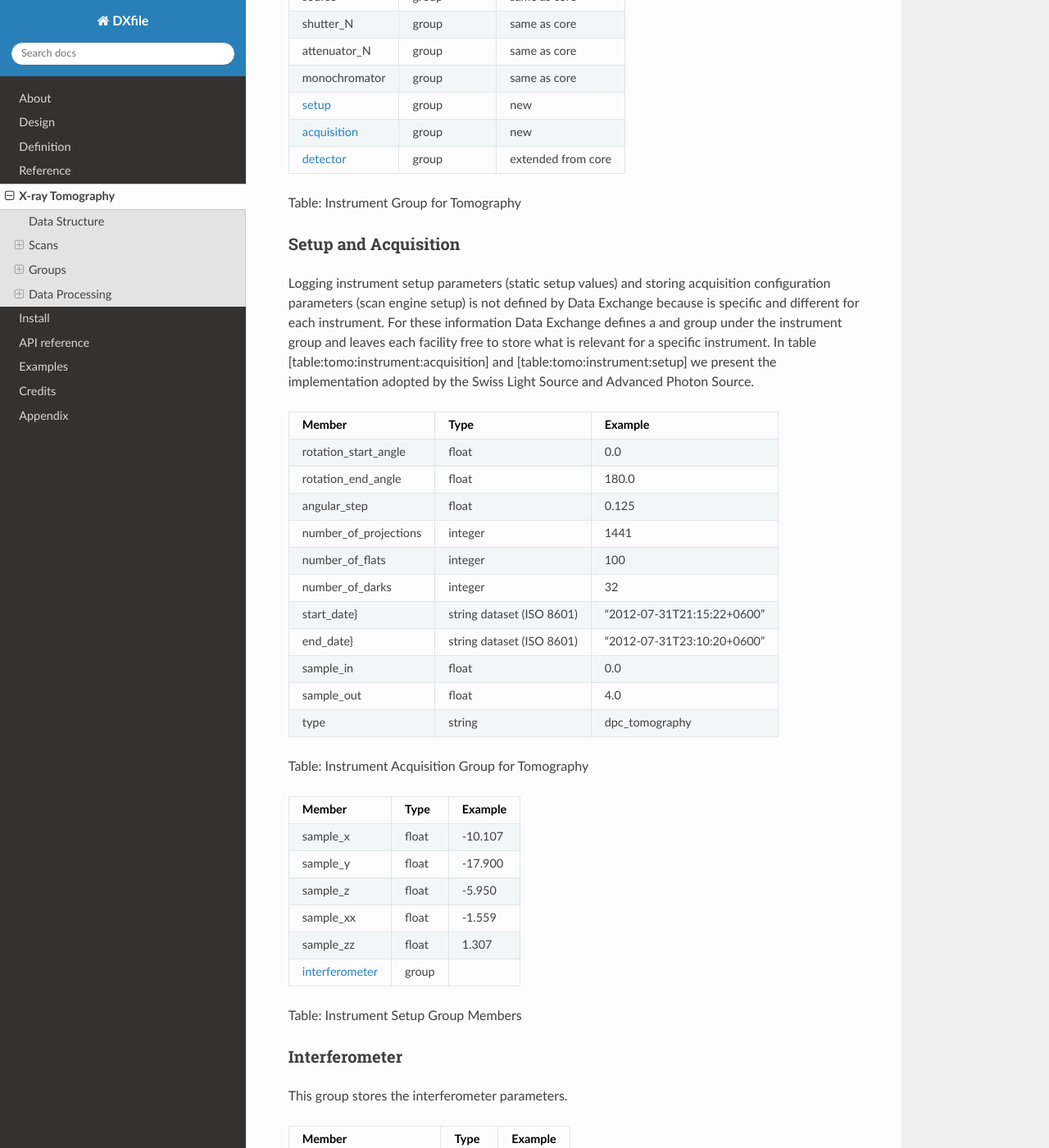
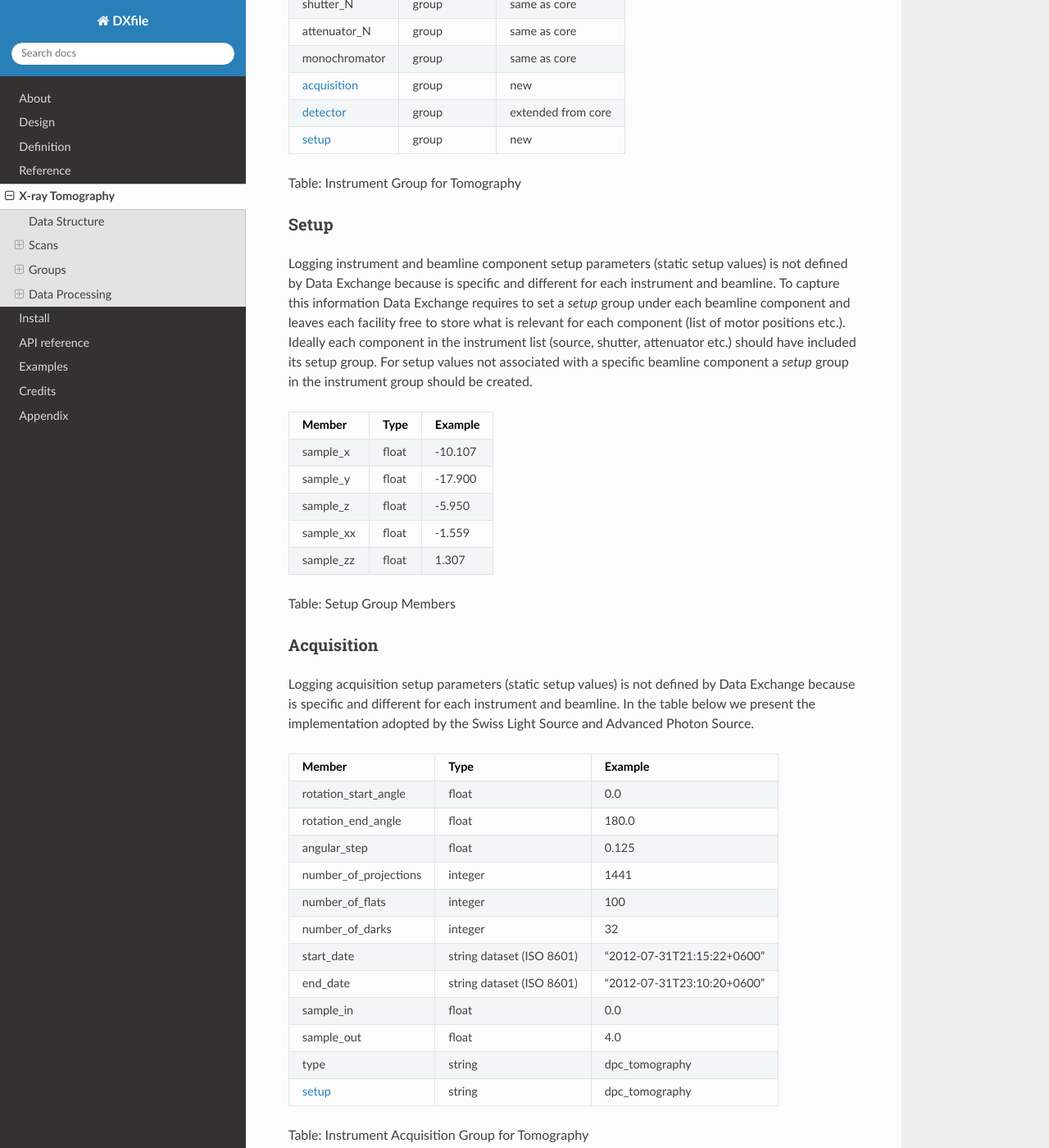
Before and after one commit to data-exchange/dxfile, a Sphinx documentation site: the page built from doc/source/xraytomo.rst, in a window 1280 px wide and 1400 px high, scrolled down 6778 px. Shown: the whole window at 82% size. Built offline with Sphinx 7.4.7 and the Read the Docs theme 2.0.0, drawn with Linux system fonts in a browser that asks for light colours; some of the changed text lies outside the part shown.

Commit message:
Update xraytomo.rst
restored content of  /doc/source/xraytomography.rst at 2cdb77637e4bcadd1f9ececae0681fb641ec2f0e.
I did not realized last pull request renamed it.

```diff
--- a/doc/source/xraytomo.rst
+++ b/doc/source/xraytomo.rst
@@ -21,29 +21,12 @@
 Data Structure
 ==============
 
-A tomographic data set consists of a series of projections, dark and
-white field images. The dark and white fields must have the same
-projection image dimensions and can be collected at any time before,
-after or during the projection data collection. The angular position of
-the tomographic rotation axis, theta, can be used to keep track of when
-the dark and white images are collected.
-
-These examples show projection, dark, and white images saved in three
-3D arrays as shown in Figures :ref:`MinimalTomo0` and :ref:`MinimalTomo1`
-using, by default, the natural HDF5 order of the a multidimensional array
-(rotation axis, ccd y, ccd x), i.e. with the fastest changing dimension
-being the last dimension, and the slowest changing dimension being the
-first dimension. If using the default dimension order, the axes attribute
-*theta:y:x* can be omitted. The attribute is **mandatory** if the 3D arrays
-use a different axes order. This could be the case when, for example, the
-arrays are optimized for sinogram read *y:theta:x*. As no units are
-specified the data is assumed to be in *counts* with the axes (x, y)
-in pixels. If the positions of the rotation axis for each projection,
-dark, and white images are not specified via theta dimension scale datasets,
-it is assumed that the raw projections are taken at equally spaced angular
-intervals between 0 and 180 degree, with white and dark field collected
-at the same time before or after the projection data collection.
-
+A tomographic data set consists of a series of projections, dark and white field images. The dark and white fields must have the same
+projection image dimensions and can be collected at any time before, after or during the projection data collection. The angular position of
+the tomographic rotation axis, theta, can be used to keep track of when the dark and white images are collected.
+These examples show projection, dark, and white images saved in three 3D arrays as shown in Figures :ref:`MinimalTomo0` and :ref:`MinimalTomo1` using, by default, the natural HDF5 order of the a multidimensional array (rotation axis, ccd y, ccd x), i.e. with the fastest changing dimension being the last dimension, and the slowest changing dimension being the first dimension. If using the default dimension order, the axes attribute *theta:y:x* can be
+omitted. The attribute is **mandatory** if the 3D arrays use a different axes order. This could be the case when, for example, the arrays are
+optimized for sinogram read *y:theta:x*. As no units are specified the data is assumed to be in *counts" with the axes (x, y) in pixels. If the positions of the rotation axis for each projection, dark, and white images are not specified via theta dimension scale datasets, it is assumed that the raw projections are taken at equally spaced angular intervals between 0 and 180 degree, with white and dark field collected at the same time before or after the projection data collection.
 
 .. _MinimalTomo0:
 
@@ -55,15 +38,10 @@
    Diagram of a minimal Data Exchange file for a single tomographic data set including raw projections, dark, and white fields
 
 .. _MinimalTomo1:
+
 .. figure:: figures/dx_MinimalTomo1.png
    :align: center
-   :alt: Diagram of a single tomographic data set including raw projections,
-     dark and white fields. In this case, there are additional dimension descriptor
-     datasets theta, theta_dark, and theta_white that contain the positions of the
-     rotation axis for each projection, dark, and white image. The lefthand example
-     shows this as it would appear using the HDF5 H5DSattach_scale function. The
-     righthand example shows this as it would appear by manually adding an axes
-     attribute (for cases where H5DSattach_scale is unavailable).
+   :alt: Diagram of a single tomographic data set including raw projections, dark and white fields. In this case, there are additional dimension descriptor datasets theta, theta_dark, and theta_white that contain the positions of the rotation axis for each projection, dark, and white image. The lefthand example shows this as it would appear using the HDF5 H5DSattach_scale function. The righthand example shows this as it would appear by manually adding an axes attribute (for cases where H5DSattach_scale is unavailable).
    :width: 80.0%
 
    Diagram of a single tomographic data set including raw projections,
@@ -81,8 +59,8 @@
 
 Temperature
 ~~~~~~~~~~~
+.. _MinimalTomo2:
 
-.. _MinimalTomo2:
 .. figure:: figures/dx_MinimalTomo2.png
    :align: center
    :alt: Diagram of two tomographic data sets taken at two different sample temperatures (100 and 200 Celsius).
@@ -93,8 +71,8 @@
 
 Energy
 ~~~~~~
+.. _MinimalTomo3:
 
-.. _MinimalTomo3:
 .. figure:: figures/dx_MinimalTomo3.png
    :align: center
    :alt: Diagram of two tomographic data sets taken at two different energy (10 and 20 keV).
@@ -105,8 +83,8 @@
 
 Detector-sample
 ~~~~~~~~~~~~~~~
+.. _MinimalTomo4:
 
-.. _MinimalTomo4:
 .. figure:: figures/dx_MinimalTomo4.png
    :align: center
    :alt: Diagram of two tomographic data sets collected with two different detector-sample distances (5 and 9 mm). Note the use of output_data dataset to associate the detector with the exchange group generated from the acquisition.
@@ -269,28 +247,51 @@
 +----------------------------------------------+----------------------+-------------------------------+
 |                   monochromator              |       group          | same as core                  |
 +----------------------------------------------+----------------------+-------------------------------+
-|                  setup_                      |       group          | new                           |
-+----------------------------------------------+----------------------+-------------------------------+
 |                  acquisition_                |       group          | new                           |
 +----------------------------------------------+----------------------+-------------------------------+
 |                  detector_                   |       group          | extended from core            |
 +----------------------------------------------+----------------------+-------------------------------+
+|                  setup_                      |       group          | new                           |
++----------------------------------------------+----------------------+-------------------------------+
 
 Table: Instrument Group for Tomography
 
+.. _setup:
+
+Setup
+~~~~~
+Logging instrument and beamline component setup parameters (static setup values)
+is not defined by Data Exchange because is specific and different for each instrument
+and beamline. To capture this information Data Exchange requires to set a *setup*
+group under each beamline component and leaves each facility free to store what
+is relevant for each component (list of motor positions etc.).
+Ideally each component in the instrument list (source, shutter, attenuator etc.) should have
+included its setup group. For setup values not associated with a specific beamline component
+a  *setup* group in the instrument group should be created.
+
++----------------------------------------------+----------------------------------+----------------------------------+
+|     Member                                   |      Type                        |            Example               |
++==============================================+==================================+==================================+
+|    sample_x                                  |      float                       |      -10.107                     |
++----------------------------------------------+----------------------------------+----------------------------------+
+|    sample_y                                  |      float                       |       -17.900                    |
++----------------------------------------------+----------------------------------+----------------------------------+
+|    sample_z                                  |      float                       |      -5.950                      |
++----------------------------------------------+----------------------------------+----------------------------------+
+|    sample_xx                                 |      float                       |      -1.559                      |
++----------------------------------------------+----------------------------------+----------------------------------+
+|    sample_zz                                 |      float                       |      1.307                       |
++----------------------------------------------+----------------------------------+----------------------------------+
+
+Table: Setup Group Members
+
 .. _acquisition:
 
-Setup and Acquisition
-~~~~~~~~~~~~~~~~~~~~~
-
-Logging instrument setup parameters (static
-setup values) and storing acquisition configuration parameters (scan
-engine setup) is not defined by Data Exchange because is specific and
-different for each instrument. For these information Data Exchange
-defines a and group under the instrument group and leaves each facility
-free to store what is relevant for a specific instrument. In table
-[table:tomo:instrument:acquisition] and [table:tomo:instrument:setup] we
-present the implementation adopted by the Swiss Light Source and
+Acquisition
+~~~~~~~~~~~
+Logging acquisition setup parameters (static setup values) is not defined by Data Exchange
+because is specific and different for each instrument and beamline.
+In the table below we present the implementation adopted by the Swiss Light Source and
 Advanced Photon Source.
 
 
@@ -309,9 +310,9 @@
 +----------------------------------------------+----------------------------------+----------------------------------+
 |    number_of_darks                           |      integer                     |      32                          |
 +----------------------------------------------+----------------------------------+----------------------------------+
-|    start_date}                               | string dataset (ISO 8601)        |      "2012-07-31T21:15:22+0600"  |
+|    start_date                                | string dataset (ISO 8601)        |      "2012-07-31T21:15:22+0600"  |
 +----------------------------------------------+----------------------------------+----------------------------------+
-|    end_date}                                 | string dataset (ISO 8601)        |      "2012-07-31T23:10:20+0600"  |
+|    end_date                                  | string dataset (ISO 8601)        |      "2012-07-31T23:10:20+0600"  |
 +----------------------------------------------+----------------------------------+----------------------------------+
 |    sample_in                                 |      float                       |      0.0                         |
 +----------------------------------------------+----------------------------------+----------------------------------+
@@ -319,28 +320,11 @@
 +----------------------------------------------+----------------------------------+----------------------------------+
 |    type                                      | string                           |      dpc_tomography              |
 +----------------------------------------------+----------------------------------+----------------------------------+
+|    setup_                                    | string                           |      dpc_tomography              |
++----------------------------------------------+----------------------------------+----------------------------------+
 
 Table: Instrument Acquisition Group for Tomography
 
-.. _setup:
-
-+----------------------------------------------+----------------------------------+----------------------------------+
-|     Member                                   |      Type                        |            Example               |
-+==============================================+==================================+==================================+
-|    sample_x                                  |      float                       |      -10.107                     |
-+----------------------------------------------+----------------------------------+----------------------------------+
-|    sample_y                                  |      float                       |       -17.900                    |
-+----------------------------------------------+----------------------------------+----------------------------------+
-|    sample_z                                  |      float                       |      -5.950                      |
-+----------------------------------------------+----------------------------------+----------------------------------+
-|    sample_xx                                 |      float                       |      -1.559                      |
-+----------------------------------------------+----------------------------------+----------------------------------+
-|    sample_zz                                 |      float                       |      1.307                       |
-+----------------------------------------------+----------------------------------+----------------------------------+
-|    interferometer_                           |      group                       |                                  |
-+----------------------------------------------+----------------------------------+----------------------------------+
-
-Table: Instrument Setup Group Members
 
 .. _interferometer:
 
@@ -361,6 +345,8 @@
 |    number_of_grid_steps                      |      int                         |      6                           |
 +----------------------------------------------+----------------------------------+----------------------------------+
 |         geometry_                            |      group                       |                                  |
++----------------------------------------------+----------------------------------+----------------------------------+
+|         setup_                               |      group                       |                                  |
 +----------------------------------------------+----------------------------------+----------------------------------+
 
 Table: Interferometer Group Members
@@ -450,6 +436,8 @@
 +----------------------------------------------+----------------------------------+----------------------------------+
 |         geometry_                            |      group                       |                                  |
 +----------------------------------------------+----------------------------------+----------------------------------+
+|         setup_                               |      group                       |                                  |
++----------------------------------------------+----------------------------------+----------------------------------+
 
 
 Table: Detector Group Members for Tomography
@@ -504,7 +492,7 @@
 
 frame_rate
     |
-    | The detector frame rate (fps). This parameter is set for fly scan}
+    | The detector frame rate (fps). This parameter is set for fly scan.
 
 roi
     |
@@ -524,7 +512,7 @@
 
 corner_position
     |
-    | The x, y and z coordinates of the corner of the first data element. }
+    | The x, y and z coordinates of the corner of the first data element.
 
 geometry
     |
@@ -591,6 +579,8 @@
 +------------------------------------+----------------+-----------------+
 | geometry_                          | group          |                 |
 +------------------------------------+----------------+-----------------+
+| setup_                             | group          |                 |
++------------------------------------+----------------+-----------------+
 
 Table: Objective Group Members
 
@@ -634,6 +624,8 @@
 |    substrate_thickness             | float dataset  |        1e-4     |
 +------------------------------------+----------------+-----------------+
 |       geometry_                    | group          |                 |
++------------------------------------+----------------+-----------------+
+|       setup_                       | group          |                 |
 +------------------------------------+----------------+-----------------+
 
 Table: Scintillator Group Members
@@ -720,7 +712,7 @@
 
 value
     |
-    | Dot products between the local and the global unit vectors. Unitless}
+    | Dot products between the local and the global unit vectors. Unitless
 
 
 The orientation information is stored as direction cosines. The
@@ -728,11 +720,17 @@
 the global coordinate directions. The unit vectors in both the local and
 global coordinates are right-handed and orthonormal.
 
-Calling the local unit vectors (:math:`x',y',z'`) and the reference unit
-vectors (:math:`x,y,z`) the six numbers will be
-[:math:`x' \cdot x, x' \cdot y, x' \cdot z, y'
-\cdot x, y'  \cdot y, y' \cdot z`] where “:math:`\cdot`” is the scalar
-dot product (cosine of the angle between the unit vectors).
+Calling the local unit vectors (x', y',z') and the reference unit
+vectors (x, y, z) the six numbers will be
+
+
+.. math:: [x \cdot x, x' \cdot y, x' \cdot z, y' \cdot x, y'  \cdot y, y' \cdot z]
+
+where
+
+.. math:: `\cdot`
+
+is the scalar dot product (cosine of the angle between the unit vectors).
 
 Notice that this corresponds to the first two rows of the rotation
 matrix that transforms from the global orientation to the local
@@ -1026,7 +1024,7 @@
 +====================+=================+========================+
 |    name            | string dataset  |                        |
 +--------------------+-----------------+------------------------+
-|    version}        | string dataset  | 1.0                    |
+|    version         | string dataset  | 1.0                    |
 +--------------------+-----------------+------------------------+
 |    source_URL      | string dataset  | "gsiftp://host1/path"  |
 +--------------------+-----------------+------------------------+
```
Also changed, not shown: other parts of doc/source/xraytomo.rst (+1 -1 lines).
